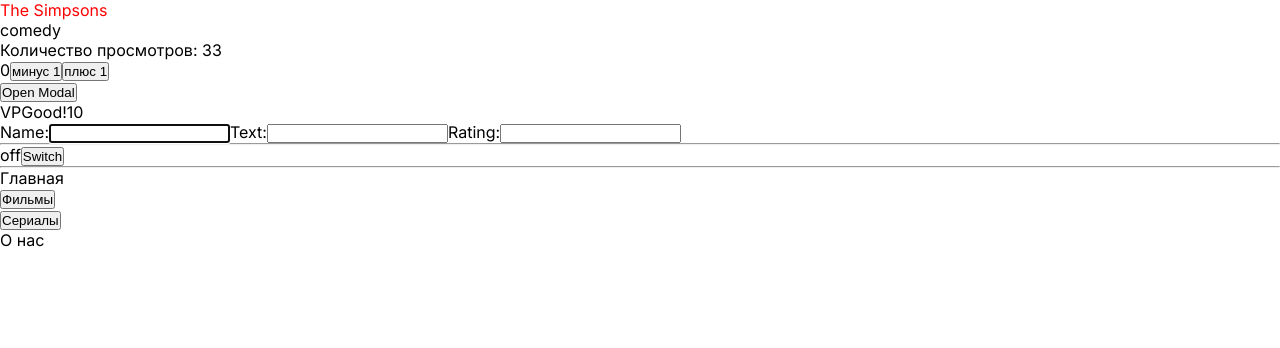
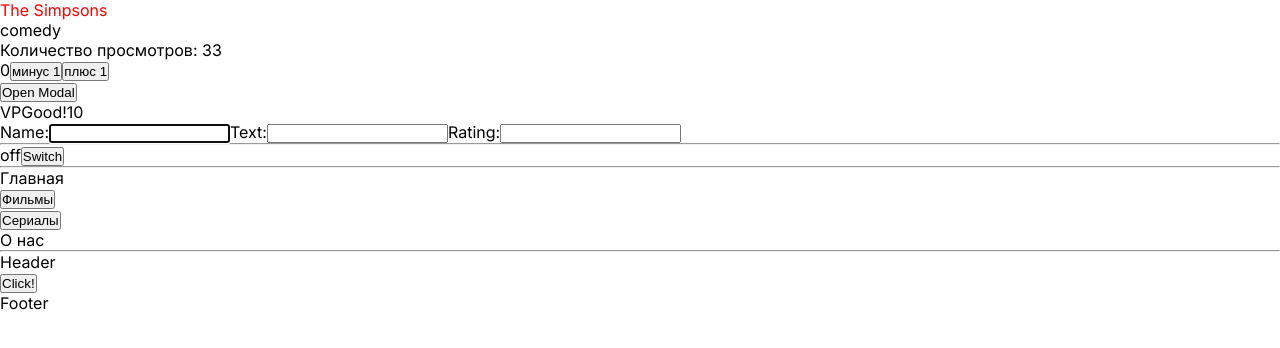
Before and after one commit to hiff0/next-react-app, a Next.js app: page / in a window 1280 px wide. Shown: the top 348 px of the page. Built offline with nearby package versions, Linux system fonts and the light colour scheme.

Commit message:
add render prop pattern

```diff
--- /dev/null
+++ b/src/app/components/RenderProp/index.tsx
@@ -0,0 +1,43 @@
+"use client"
+
+import { FunctionComponent, ReactNode, useState } from "react";
+
+interface LayoutProps {
+    renderHeader?: () => ReactNode;
+    renderSidebarLeft?: (isOpen: boolean) => ReactNode;
+    renderMain?: () => ReactNode;
+    renderSidebarRight?: (isOpen: boolean) => ReactNode;
+    renderFooter?: () => ReactNode;
+}
+
+const Layout: FunctionComponent<LayoutProps> = ({
+    renderHeader,
+    renderSidebarLeft,
+    renderMain,
+    renderSidebarRight,
+    renderFooter,
+}) => {
+    const [isOpen, setIsOpen] = useState<boolean>(false);
+
+    return (
+        <div>
+            <header>{renderHeader?.()}</header>
+            <button onClick={() => setIsOpen(!isOpen)}>Click!</button>
+            <main>
+                <div className="sidebarLeft">{ renderSidebarLeft?.(isOpen) }</div>
+                <div className="mainContent">{ renderMain?.() }</div>
+                <div className="sidebarRight">{ renderSidebarRight?.(isOpen) }</div>
+            </main>
+            <footer>{ renderFooter?.() }</footer>
+        </div>
+    )
+}
+
+// Используются, например, в поп-апах
+export const RenderProp: FunctionComponent = () => {
+    return <Layout
+        renderHeader={() => <header>Header</header>}
+        renderFooter={() => <footer>Footer</footer>}
+        renderSidebarLeft={(isOpen) => <div>{isOpen && 'Open Left Sidebar'}</div>}
+        renderSidebarRight={(isOpen) => <div>{ isOpen && 'Open Right Sidebar'}</div>}/>
+}
--- a/src/app/page.tsx
+++ b/src/app/page.tsx
@@ -4,6 +4,7 @@ import React, { useMemo, createContext } from "react"
 import { FilmDetails } from "./components/FilmDetails"
 import { FilmReview } from "./components/FilmReview"
 import { ReviewForm } from "./components/ReviewForm"
+import { RenderProp } from "./components/RenderProp"
 import { FilmDetails as FilmDetailsInterface } from "./interfaces"
 import { CompoundComponent } from "./components/CompoundComponent"
 
@@ -55,6 +56,8 @@ export default function Home() {
         <FilmReview reviews={filmDetails.reviews}/>
         <ReviewForm />
         < CompoundComponent />
+        <hr />
+        <RenderProp />
       </div>
     </ThemeContext.Provider>
   )
```
